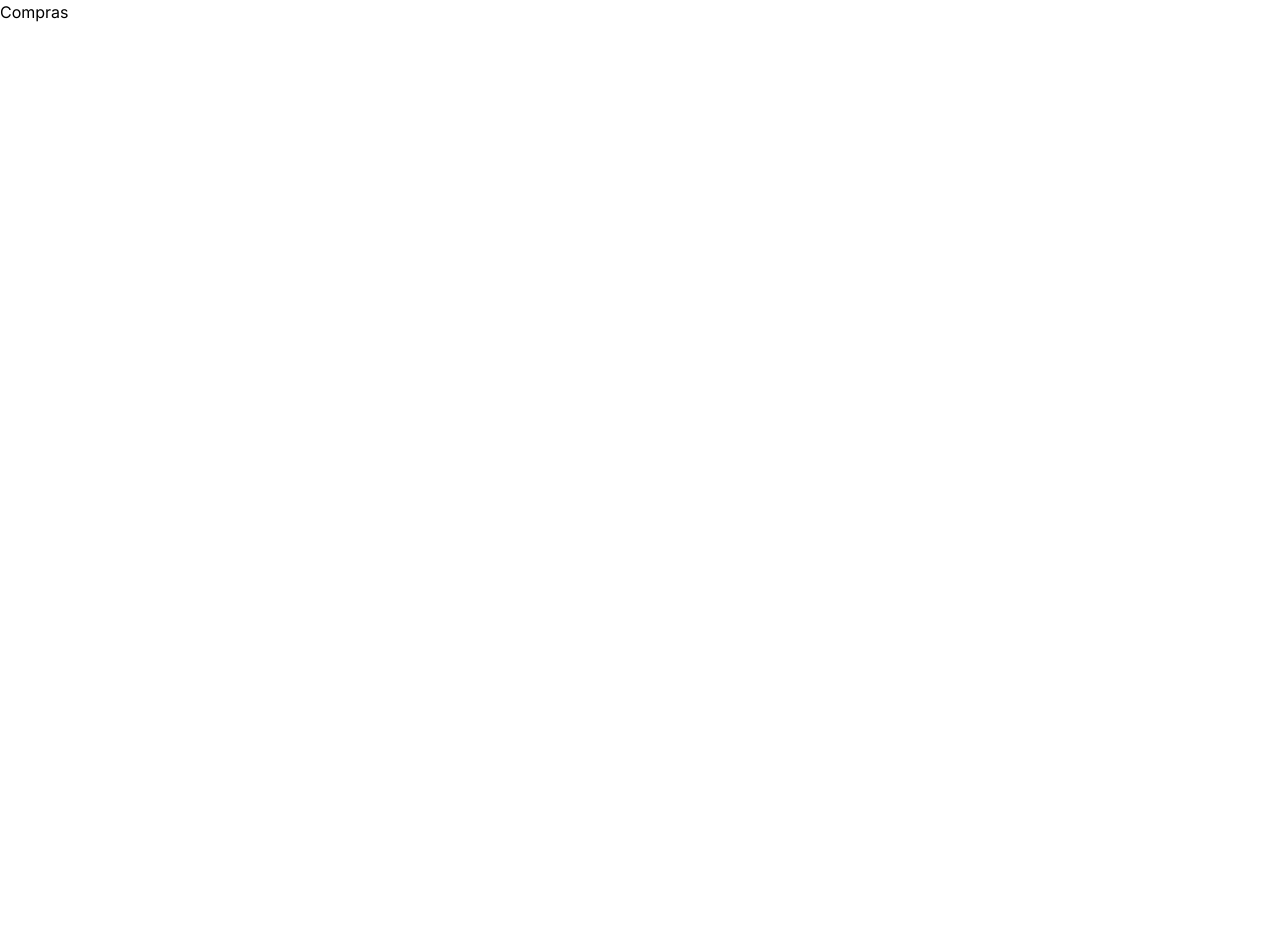
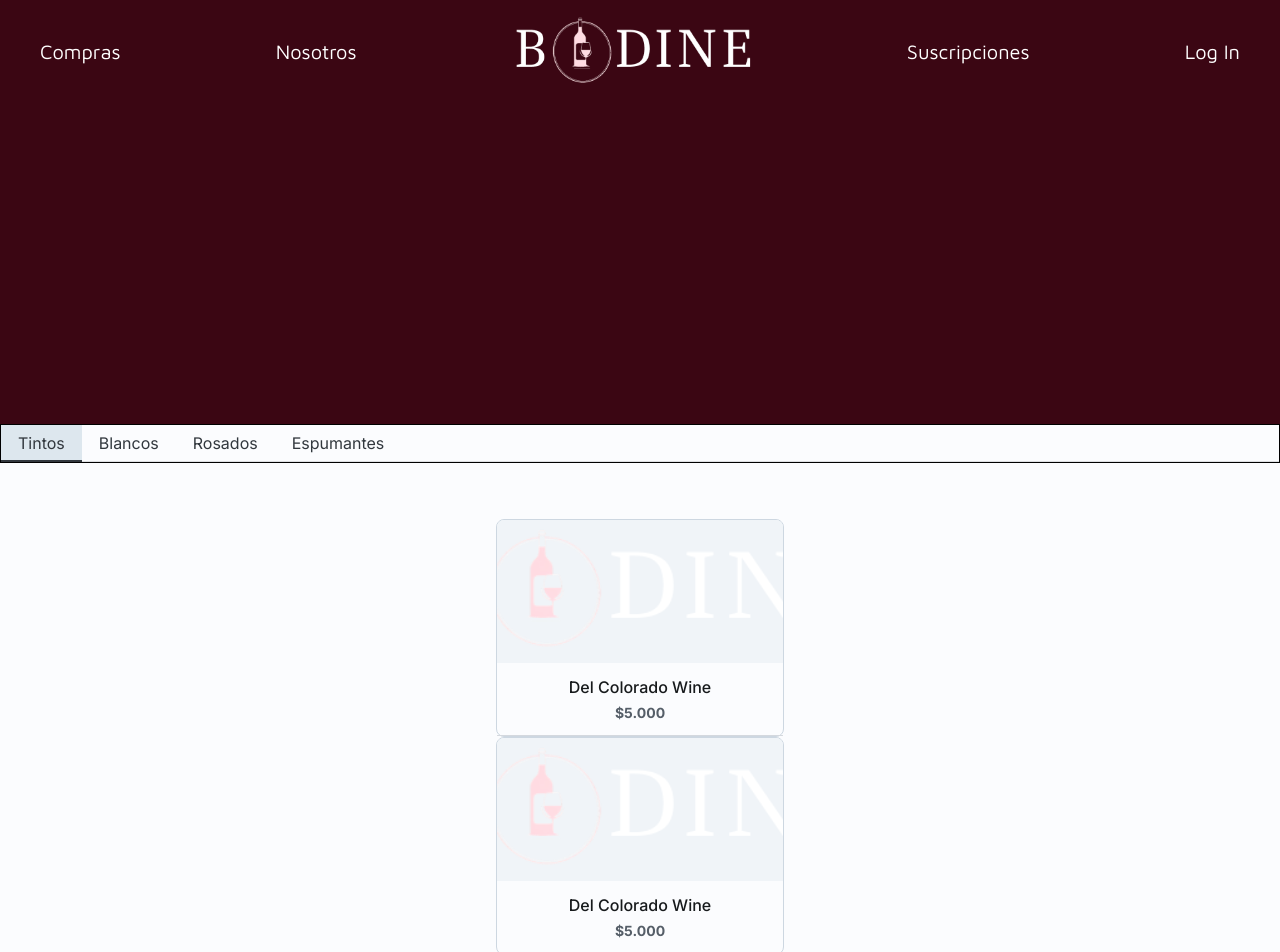
Before and after one commit to tobiasgatti02/proyecto-nextjs, a Next.js app: page /compras in a window 1280 px wide. Shown: the top 952 px of the page. Before the commit the page ends 800 px from the top, so only its background shows below. Built offline with nearby package versions, Linux system fonts and the light colour scheme.

Commit message:
Add layout component and update dependencies

```diff
--- /dev/null
+++ b/app/compras/layout.tsx
@@ -0,0 +1,11 @@
+import NavBar from "../ui/components/navBar";
+import { maven_Pro } from "../fonts";
+
+
+export default function Layout({children}: {children: React.ReactNode}) {
+  return (
+    <div className={`${maven_Pro.className} bg-[#3B0613] text-white min-h-screen`}>
+        {children}
+    </div>
+  );
+}
--- a/app/compras/page.tsx
+++ b/app/compras/page.tsx
@@ -1,11 +1,20 @@
 import React from 'react';
+import { maven_Pro } from '../fonts';
+import NavBar from '../ui/components/navBar';
+import SimpleBottomNavigation from '../ui/components/opcionesVinos';
+
 
 
 const Compras = () => {
   return (
-    <div>
-      <h1>Compras</h1>
-    </div>
+      <div>
+        <div>
+          <NavBar/>
+        </div>
+        <div className=' flex pt-80 sm:px-0 px-6'>
+            <SimpleBottomNavigation/>
+        </div>
+      </div>
   );
 }
 
--- /dev/null
+++ b/app/ui/components/cards.tsx
@@ -0,0 +1,32 @@
+import * as React from 'react';
+import AspectRatio from '@mui/joy/AspectRatio';
+import Card from '@mui/joy/Card';
+import CardContent from '@mui/joy/CardContent';
+import CardOverflow from '@mui/joy/CardOverflow';
+import Divider from '@mui/joy/Divider';
+import Typography from '@mui/joy/Typography';
+import Image from 'next/image';
+import logo from '../../../public/logo.png';
+
+export default function OverflowCard() {
+  return (
+    <Card variant="outlined" className=" mx-auto w-80 sm:w-72 md:max-w-80 ">
+    <CardOverflow>
+        <AspectRatio ratio="2">
+            <Image
+                src={logo}
+                alt="vino"
+                className=" w-auto h-full object-cover"
+            />
+        </AspectRatio>
+    </CardOverflow>
+      <CardContent className="mx-auto text-center">
+        <Typography level="title-md">Del Colorado Wine</Typography>
+        <Typography level="body-sm" className=""><strong>$5.000</strong></Typography>
+      </CardContent>
+      <CardOverflow variant="soft" sx={{ bgcolor: 'background.level1' }}>
+        <Divider inset="context" />
+      </CardOverflow>
+    </Card>
+  );
+}
--- a/app/ui/components/navBar.tsx
+++ b/app/ui/components/navBar.tsx
@@ -31,7 +31,7 @@ function NavBar() {
             className="w-40 h-15 rounded transform transition-transform hover:scale-110"
           />
         </div>
-        <div className={`hidden w-full flex-grow sm:flex lg:items-center lg:w-auto text-lg md:text-xl lg:flex-grow justify-between place-content-center sm:block transition-all duration-500 ease-in-out`}>
+        <div className={`hidden w-full flex-grow sm:flex lg:items-center lg:w-auto text-lg md:text-xl lg:flex-grow justify-between place-content-center transition-all duration-500 ease-in-out`}>
           <Link href="/compras" className="block lg:inline-block lg:mt-0 hover:text-2xl transform duration-500 text-white">
             Compras
           </Link>
--- /dev/null
+++ b/app/ui/components/opcionesVinos.tsx
@@ -0,0 +1,45 @@
+import * as React from 'react';
+import Tabs from '@mui/joy/Tabs';
+import TabList from '@mui/joy/TabList';
+import Tab from '@mui/joy/Tab';
+import TabPanel from '@mui/joy/TabPanel';
+import OverflowCard from './cards';
+import { maven_Pro } from '../../fonts';
+
+export default function SimpleBottomNavigation() {
+  return (
+    <Tabs aria-label="Basic tabs" defaultValue={0} className={`${maven_Pro.className} w-full bg-transparent`}>
+      <TabList className="sm:flex-row flex-col mx-auto border border-solid border-black rounded-md">
+        <Tab className="rounded-md">Tintos</Tab>
+        <Tab className="rounded-md">Blancos</Tab>
+        <Tab className="rounded-md">Rosados</Tab>
+        <Tab className="rounded-md">Espumantes</Tab>
+      </TabList>
+      <div className='max-w-screen py-10 '>
+        <TabPanel className=' grid grid-cols-1 sm:grid-cols-2 lg:grid-cols-3 xl:grid-cols-4 gap-y-5 sm:gap-y-20' value={0}>
+          <OverflowCard/>
+          <OverflowCard/>
+          <OverflowCard/>
+          <OverflowCard/>
+          <OverflowCard/>
+          <OverflowCard/>
+          <OverflowCard/>
+          <OverflowCard/>
+          <OverflowCard/>
+          <OverflowCard/>
+
+          panel de <b>Vinos Tintos. recuperar los datos de la bdd para generar las cards</b>
+        </TabPanel>
+        <TabPanel value={1}>
+          panel de <b>Vinos Blancos</b>
+        </TabPanel>
+        <TabPanel value={2}>
+          panel de <b>Vinos Rosados</b>
+        </TabPanel>
+        <TabPanel value={3}>
+          panel de <b>Vinos Espumantes</b>
+        </TabPanel>
+      </div>
+    </Tabs>
+  );
+}
```
Also changed, not shown: package.json (+6 -1 lines), 2 other files (tests, documents, lock files or other folders).
